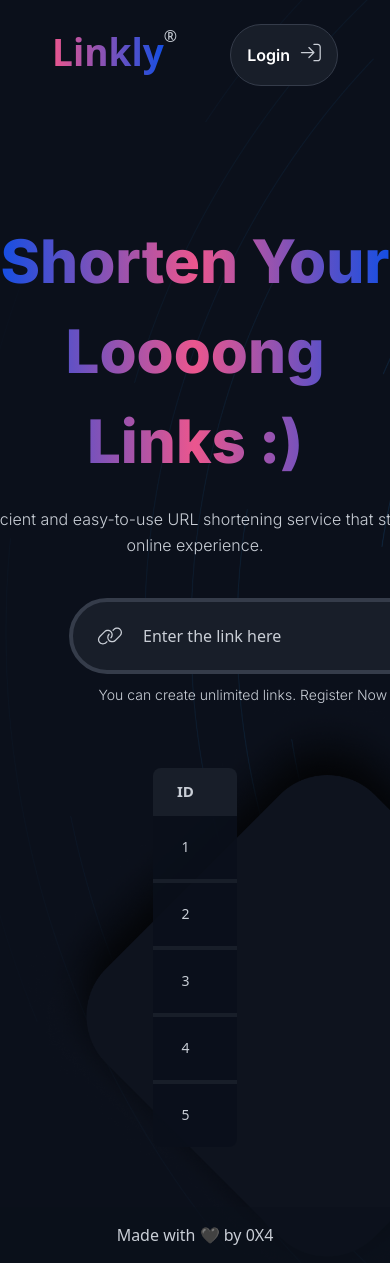
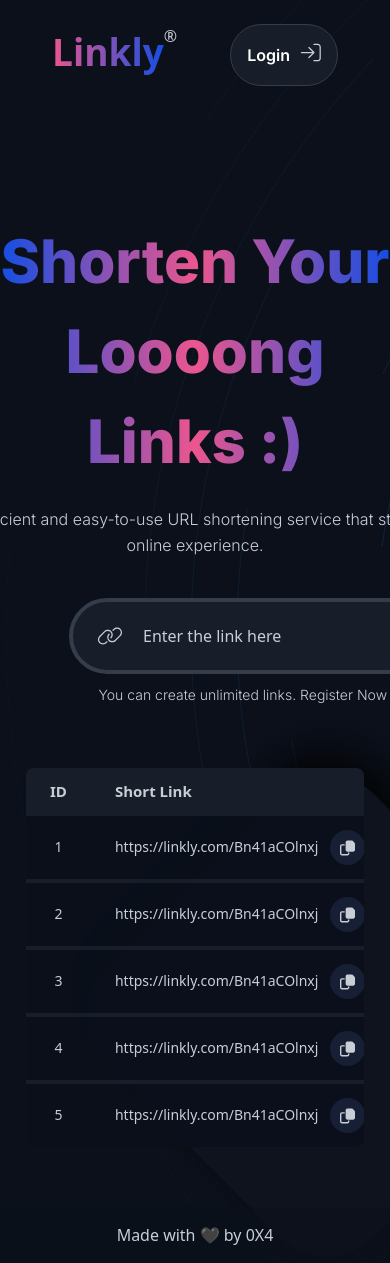
Before and after one commit to mintech-dot/url-shorter, a React (Vite) app in the folder client/: page / in a window 390 px wide. Shown: the top 1263 px of the page. Built offline with nearby package versions, Linux system fonts and the light colour scheme.

Commit message:
feat: update table layout and make it responsive

```diff
--- a/client/src/components/ui/Table.jsx
+++ b/client/src/components/ui/Table.jsx
@@ -8,7 +8,7 @@
 
 const Table = ({ columns, data }) => {
   return (
-    <div className="overflow-x-auto mx-[153px] rounded-lg ">
+    <div className="overflow-x-auto mx-[26px] xl:mx-[153px] rounded-lg ">
       <table className="min-w-full divide-y divide-grey  shadow-xl">
         <thead className="bg-grey ">
           <tr>
```
